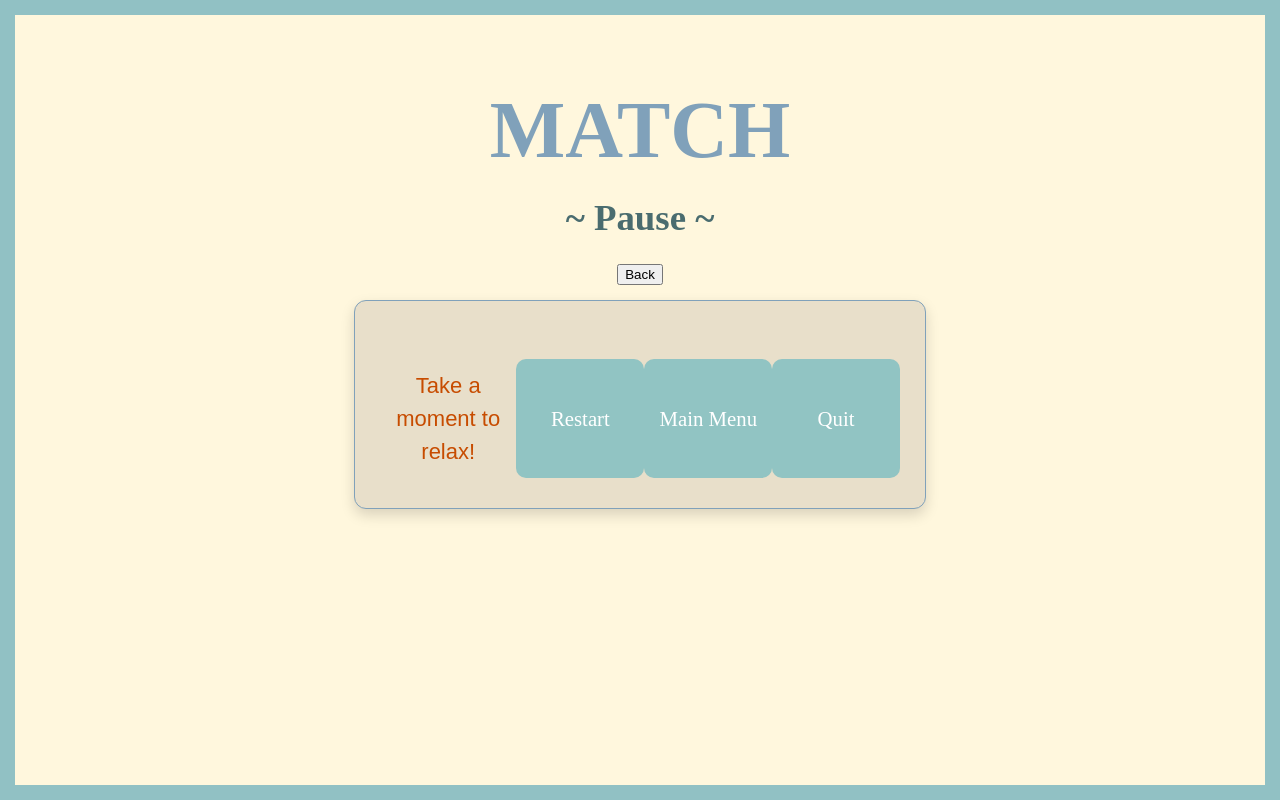
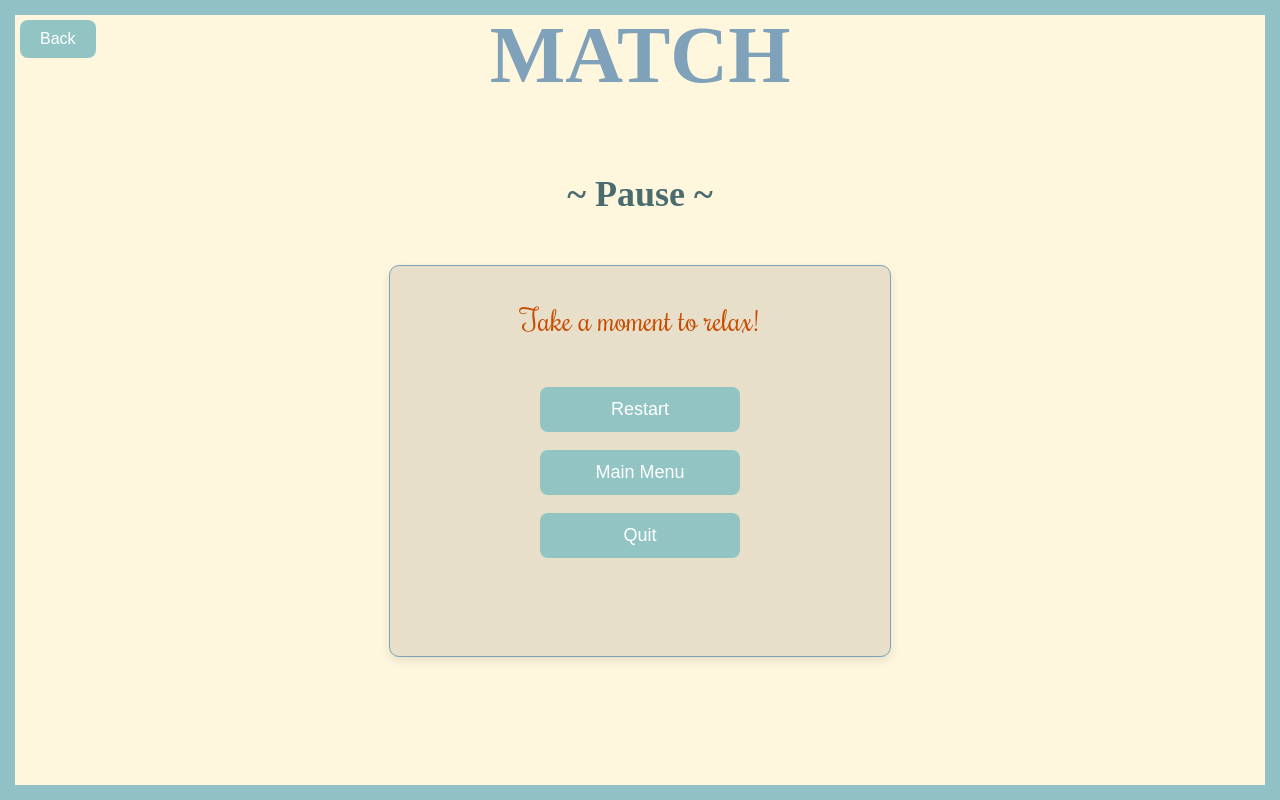
Before and after one commit to tranquilts/MATCH, a plain HTML site: page settings_menu.html in a window 1280 px wide. Drawn offline with Linux system fonts and the light colour scheme; a web font is replaced by a local one.

Commit message:
Refactor CSS for layout and styling improvements

```diff
--- a/settings_menu.css
+++ b/settings_menu.css
@@ -1,7 +1,4 @@
-/* ===========================
-   MATCH MENU SCREEN
-   =========================== */
-
+/* Apply full-page border */
 html, body {
     height: 100%;
     margin: 0;
@@ -10,123 +7,114 @@ html, body {
 
 body {
     background-color: #FFF7DD;
+    font-family: Arial, sans-serif;
     display: flex;
     flex-direction: column;
     align-items: center;
-  justify-content: flex-start;
+    justify-content: center;
     text-align: center;
 
+    /* Border around the whole page */
     border: 15px solid #91C1C4;
-  box-sizing: border-box;
-  position: relative;
+    box-sizing: border-box; /* ensures border doesn't cause scrollbars */
 }
 
-/* ⚙️ Settings icon */
-.settings-icon {
-  position: absolute;
-  top: 30px;
-  right: 40px;
-}
-
-.settings-icon img {
-  width: 55px;
-  height: 55px;
-  cursor: pointer;
-  transition: transform 0.2s ease;
-}
-
-.settings-icon img:hover {
-  transform: scale(1.1);
-}
-
-/* 🏷 Title */
 h1 {
     font-family: 'Jacques Francois Shadow', serif;
     color: #80A1BA;
     font-size: 5rem;
     text-align: center;
-  margin-top: 70px;
-  margin-bottom: 10px;
+    margin: 0;
+    position: absolute;
+    top: 10px;
+    left: 50%;
+    transform: translateX(-50%);
 }
 
-/* Subtitle */
 h2 {
     font-family: 'Jacques Francois Shadow', serif;
-  font-size: 2.3rem;
+    font-size: 36px;
     color: #4A6C6F;
-  margin: 10px 0 25px 0;
+    margin-top: 20px;
+    margin-bottom: 20px;
 }
 
-/* 📘 Main instructions box */
+/* Game container box */
 .game-container {
+    position: relative;
     background-color: #E8DFCA;
     border: 1px solid #80A1BA;
-  border-radius: 12px;
-  width: 520px;
-  padding: 30px 25px;
-  box-shadow: 0 6px 14px rgba(0, 0, 0, 0.15);
-  margin-top: 15px;
+    border-radius: 10px;
+    width: 500px;
+    height: 390px;
+    top: 10px;
+    left: auto;
+    transform: none;
+    margin-top: 20px;
+    box-shadow: 0 4px 10px rgba(0, 0, 0, 0.1); /* Optional soft shadow */
 }
 
-/* 📝 Instructions text */
-p {
-  font-family: 'Itim', sans-serif;
-  font-size: 22px;
-  color: #C74C00;
-  line-height: 1.5em;
-  margin: 10px 0;
-}
-
-/* ▶️ Button container */
-.button-container {
-  margin-top: 28px;
-  display: flex;
-  justify-content: center;
-}
-
-/* ▶️ Play Now button */
-.menu-button {
-  width: 220px;
-  padding: 14px 0;
-  font-size: 1.3rem;
+/* Back button styling */
+.back-button {
+    position: absolute;
+    top: 20px;
+    left: 20px;
+    padding: 10px 20px;
+    font-size: 16px;
     background-color: #91C4C3;
     color: white;
     border: none;
-  border-radius: 10px;
+    border-radius: 8px;
+    padding: 10px 20px;
+    font-size: 16px;
     transition: transform 0.2s, background-color 0.2s;
     cursor: pointer;
-  font-family: 'Jacques Francois Shadow', serif;
 }
 
+.menu-button {
+    width: 200px;
+    padding: 12px 0;
+    font-size: 18px;
+    background-color: #91C4C3;
+    color: white;
+    border: none;
+    border-radius: 8px;
+    transition: transform 0.2s, background-color 0.2s;
+    cursor: pointer;
+}
+
+/* Hover effect */
 .menu-button:hover {
-  background-color: #b8d4e3;
+  background-color: #b8d4e3;         /* hover color */
   transform: translateY(-3px);
   box-shadow: 0 5px 10px rgba(0,0,0,0.2);
 }
 
+/* Click (active) effect */
 .menu-button:active {
-  background-color: #9bbdd2;
+  background-color: #9bbdd2;         /* click color */
   transform: translateY(1px) scale(0.98);
   box-shadow: 0 2px 5px rgba(0,0,0,0.1);
 }
 
-/* 📱 Responsive layout */
-@media (max-width: 900px) {
-  h1 {
-    font-size: 3.5rem;
+/* Optional focus style (keyboard navigation) */
+.menu-button:focus {
+  outline: 3px solid rgba(0,0,0,0.15);
+  transform: translateY(-3px);
 }
 
-  .game-container {
-    width: 80%;
-    padding: 20px;
+.button-container {
+    margin-top:18px;
+    display:flex;
+    flex-direction:column;
+    align-items:center;
+    justify-content:center;
+    gap:18px;
+    height: 260px;
 }
 
-  .menu-button {
-    width: 60%;
+p{
+    font-family: rochester, cursive;
+    font-size: 30px;
+    color: #C74C00;
 }
-
-  .settings-icon img {
-    width: 45px;
-    height: 45px;
-  }
-}
```
Lines whose indentation alone changed are shown as unchanged.
